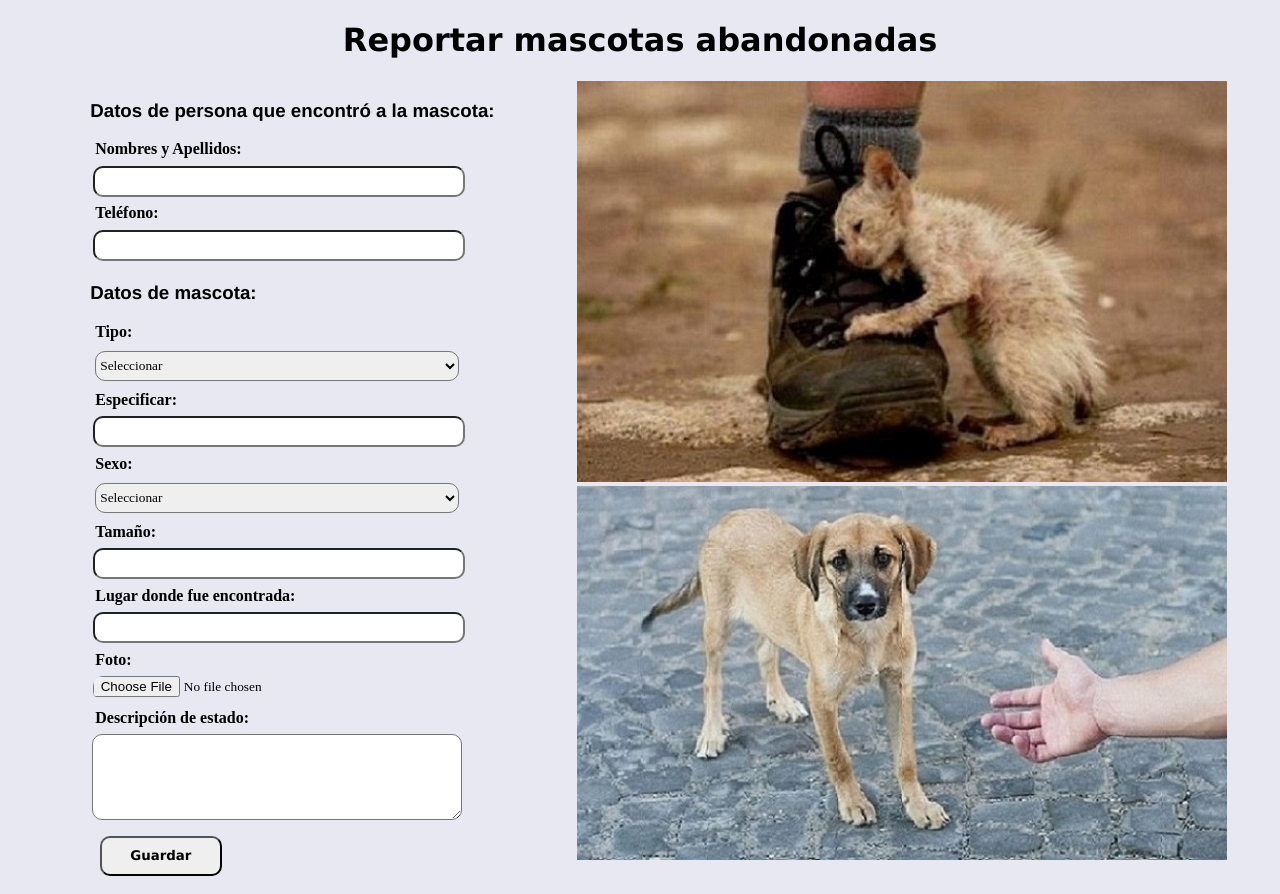
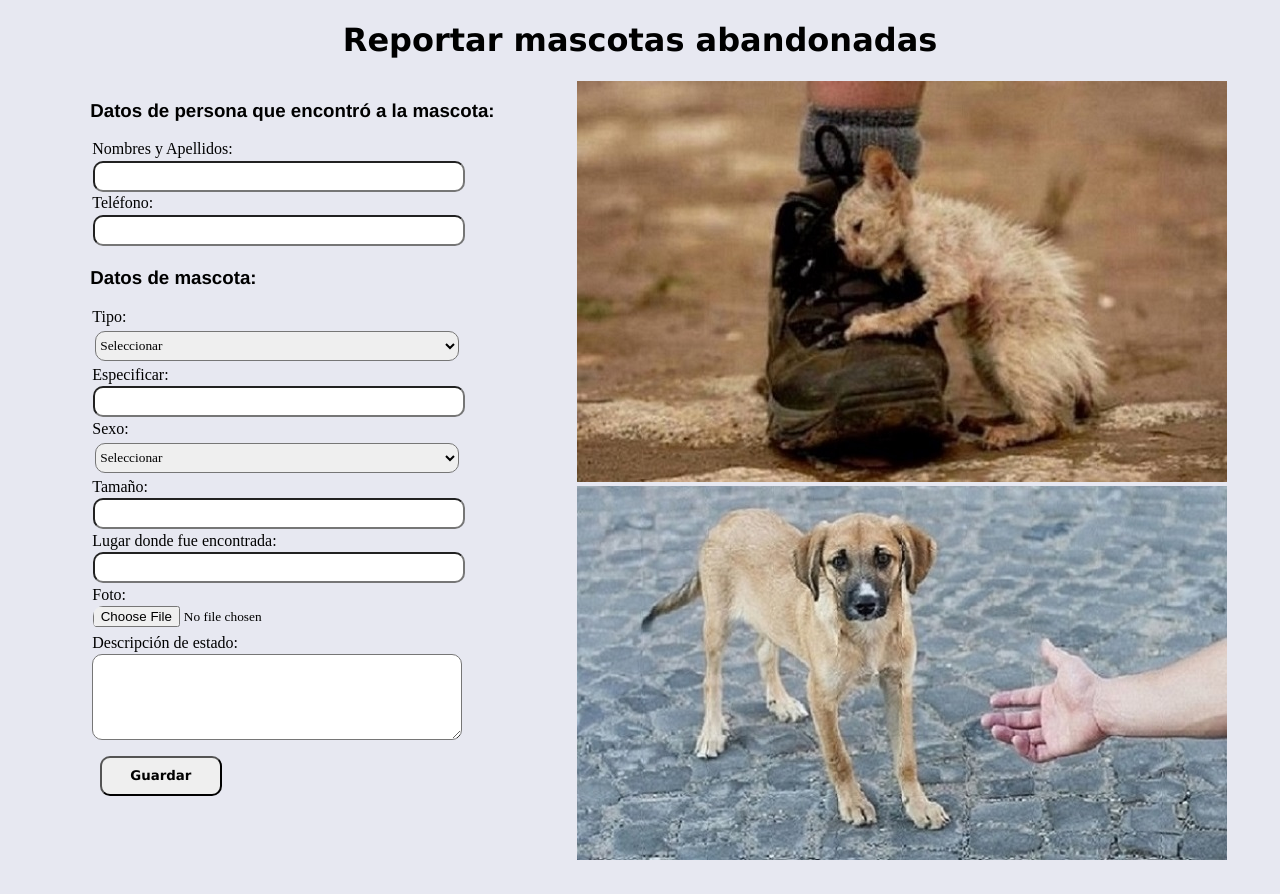
Before and after one commit to YaninaLili/proyecto, a PHP site: page /Reportes.php in a window 1280 px wide. After the commit the page ends 860 px from the top, so only its background shows below. Run offline with PHP 8.4, Linux system fonts and the light colour scheme.

Commit message:
dando estilo

```diff
--- a/loginadmi.php
+++ b/loginadmi.php
@@ -34,7 +34,7 @@
         </div>
 
         <div>
-            <img src="https://www.publico.es/uploads/2018/04/12/5acf09ecd664b.jpg" width="900" height="00">
+            <img src="https://www.publico.es/uploads/2018/04/12/5acf09ecd664b.jpg" width="1000" height="700">
         </div>
 
     </div>
--- a/style/styleAdm.css
+++ b/style/styleAdm.css
@@ -1,7 +1,5 @@
-div > label {
-    display: block;
-    margin: 5px;
-    font-weight: bold;
+body {
+    background-color: red;
 }
 
 label {
--- a/style/styleReg.css
+++ b/style/styleReg.css
@@ -17,12 +17,6 @@ body {
 .hijo2 {
     width: 55%;
 
-}
-
-div > label {
-    display: block;
-    margin: 5px;
-    font-weight: bold;
 }
 
 label {
```
